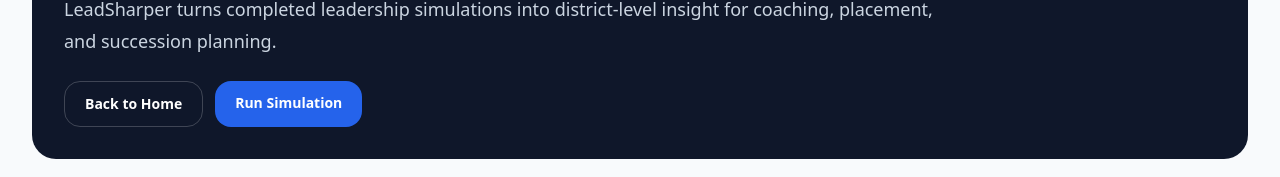
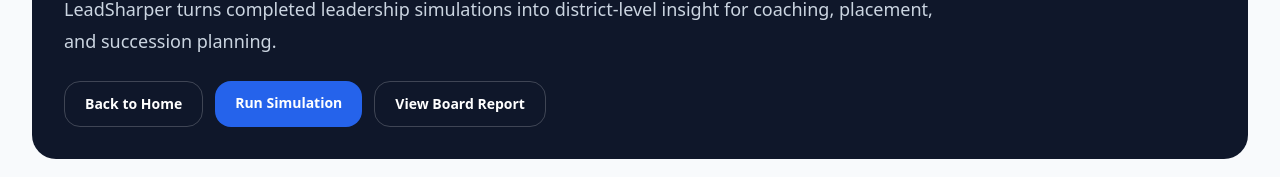
Before and after one commit to jmarc296-jpg/instructional-leadership-practice, a Next.js app: page /district in a window 1280 px wide. Shown: the part 317-494 px from the top of the page. Built offline with nearby package versions, Linux system fonts and the light colour scheme.

Commit message:
Add board report conversion path

```diff
--- a/app/district/page.tsx
+++ b/app/district/page.tsx
@@ -69,6 +69,13 @@ export default function DistrictPage() {
               className="rounded-2xl bg-blue-600 px-5 py-3 text-sm font-semibold text-white"
             >
               Run Simulation
+            </a>
+
+            <a
+              href="/evaluation-report"
+              className="rounded-2xl border border-white/20 px-5 py-3 text-sm font-semibold text-white"
+            >
+              View Board Report
             </a>
           </div>
         </section>
```
